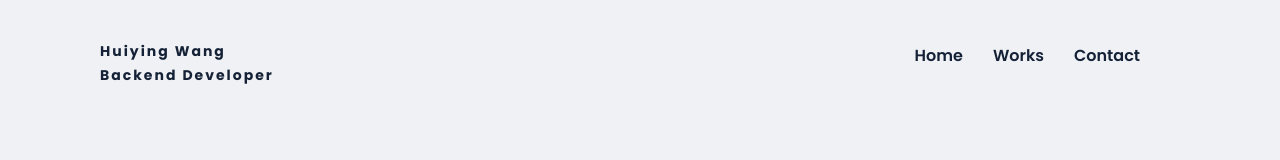
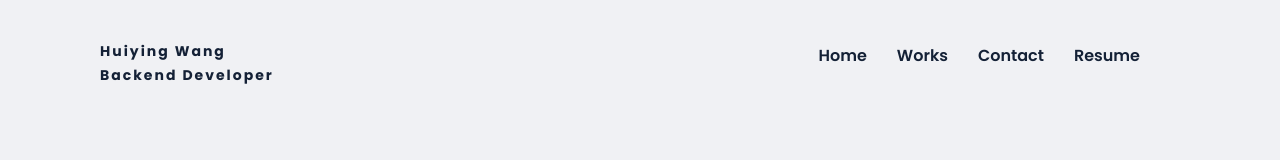
Before and after one commit to HuiyingWang0108/portfolio, a website: page index.html in a window 1280 px wide. Shown: the top 160 px of the page. Drawn offline with nearby package versions, Linux system fonts and the light colour scheme; a web font is replaced by a local one.

Commit message:
added resume link

```diff
--- a/index.html
+++ b/index.html
@@ -26,6 +26,7 @@
             <li><a class="link_1" href="#home" onclick="toggleMenu();">Home</a></li>
             <li><a class="link_1" href="#about" onclick="toggleMenu();">Works</a></li>
             <li><a class="link_1" href="#contact" onclick="toggleMenu();">Contact</a></li>
+            <li><a href="images/HuiyingWang.pdf">Resume</a></li>
             <i id="toggleBtn" class="gg-edit-contrast"></i>
         </ul>
     </header>
@@ -354,10 +355,6 @@
 
     <!-- Creating Contact Layout in HTML -->
     <section class="contact" id="contact">
-        <!-- <div class="heading white">
-            <p>Feel free to contact me anytimes</p>
-            <h2>Get in Touch</h2>
-        </div> -->
         <div class="container content">
             <div class="row">
                 <div class="col-sm-6 formBx">
@@ -408,6 +405,7 @@
         </div>
     </section>
 
+
     <!-- Creating Footer Layout in HTML -->
     <footer class="copyright">
         <p>&copy; 2022, made with ❤ by <br><a href="#">Huiying Wang</p>
```
Also changed, not shown: 1 other file.
